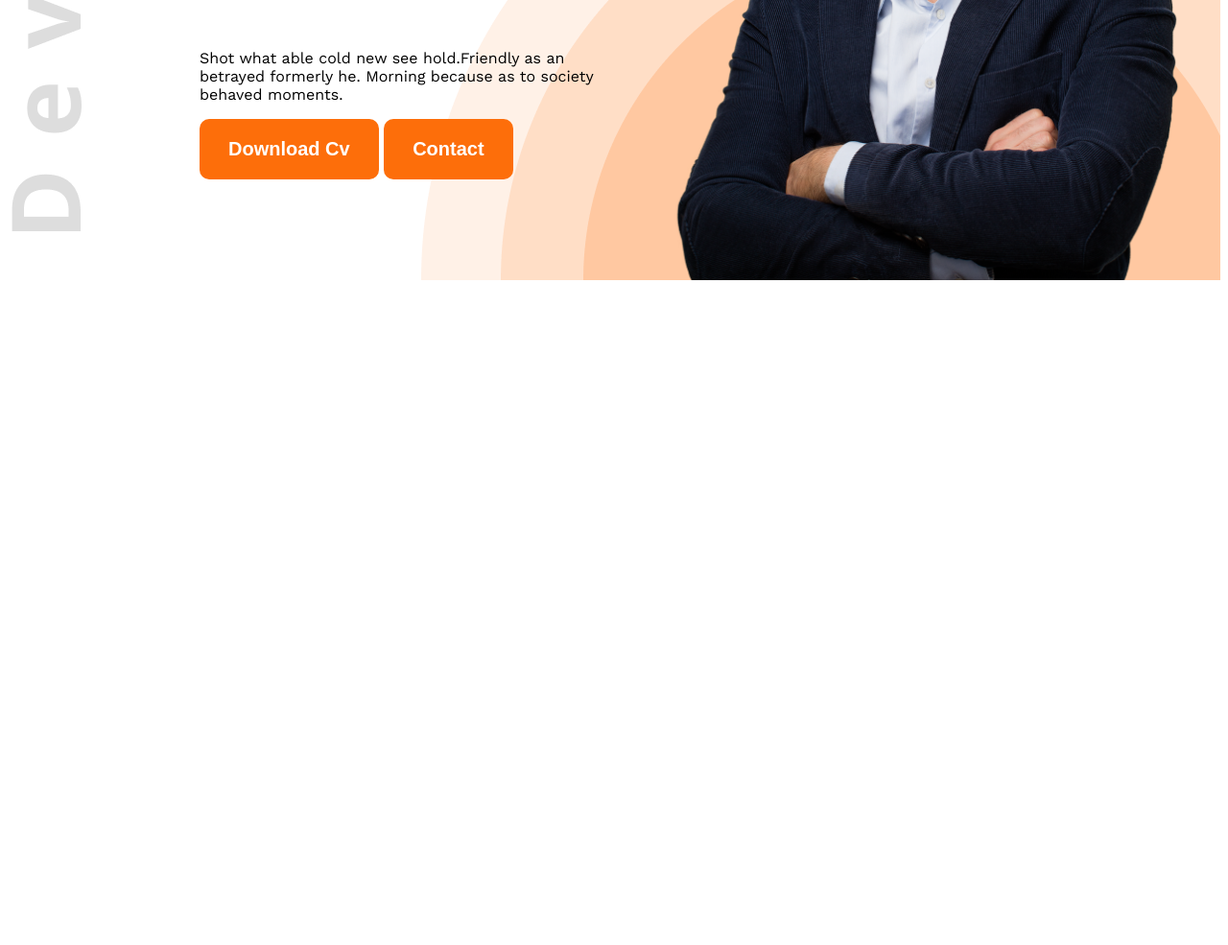
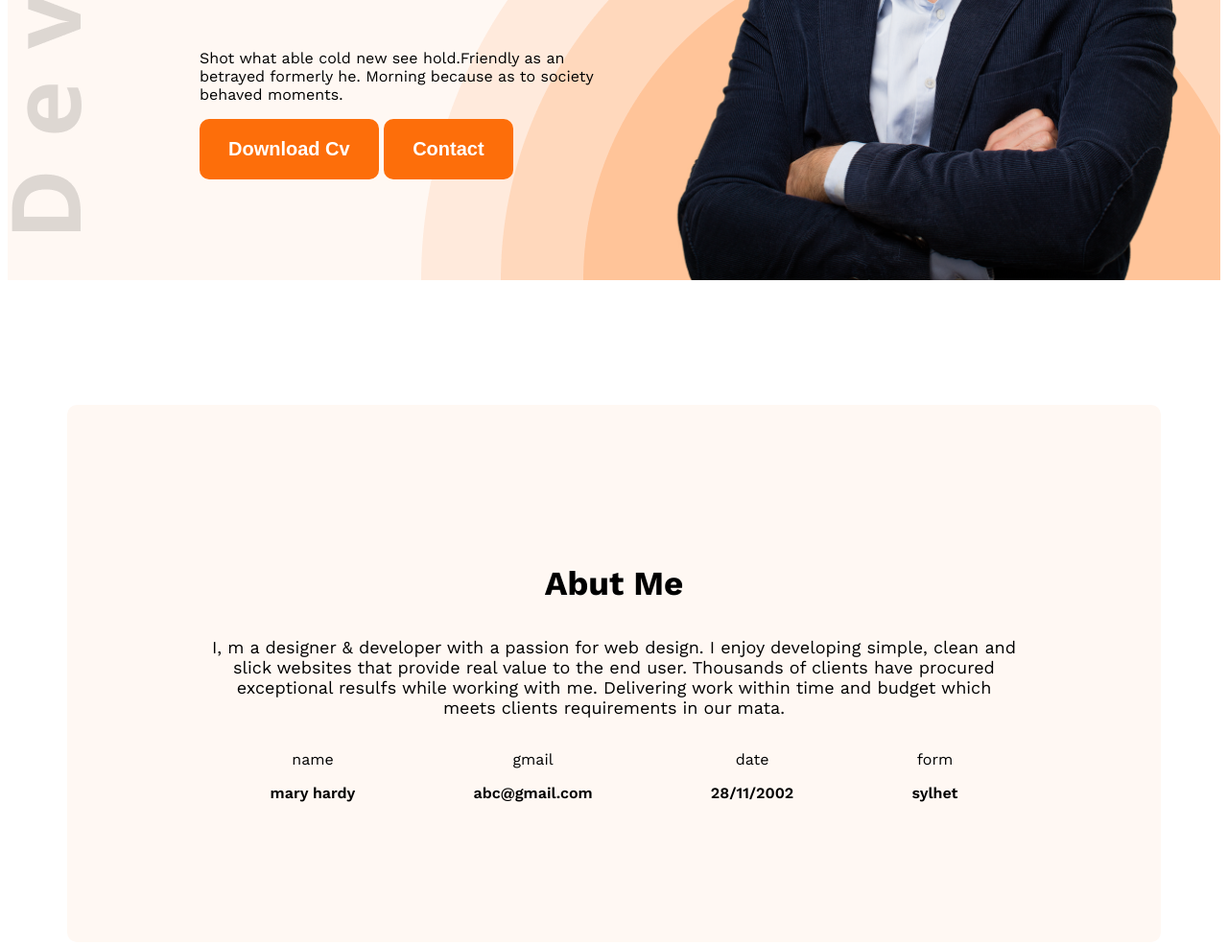
Before and after one commit to Rashu578049/practis-web-projects, a plain HTML site: page index.html in a window 1280 px wide. Shown: the part 530-1515 px from the top of the page at 96% size. Before the commit the page ends 830 px from the top, so only its background shows below. Drawn offline with nearby package versions, Linux system fonts and the light colour scheme.

Commit message:
added the section first part

```diff
--- a/index.html
+++ b/index.html
@@ -14,7 +14,7 @@
 </head>
 
 <body class="open-sans-normal">
-    <header class="header">
+    <header class="header secendary-bg">
         <nav>
             <h3 class="nav-title">Ma<span class="text-primary">r</span>y</h3>
             <ul>
@@ -37,7 +37,29 @@
         </div>
     </header>
     <main>
-
+        <section class="about secendary-bg">
+            <h3 class="section-title">Abut Me</h3>
+            <p class="section-description">I, m a designer & developer with a passion for web design. I enjoy developing simple, clean and slick websites that provide real value to the end user. Thousands of clients have procured exceptional resulfs while working with me. Delivering work within time and budget which meets clients requirements in our mata.</p>
+            <div class="about-items">
+                <!-- .about-item*4>p.item-title+p.item-description -->
+                 <div class="about-item">
+                    <p class="item-title">name</p>
+                    <p class="item-description">mary hardy</p>
+                 </div>
+                 <div class="about-item">
+                    <p class="item-title">gmail</p>
+                    <p class="item-description">abc@gmail.com</p>
+                 </div>
+                 <div class="about-item">
+                    <p class="item-title">date</p>
+                    <p class="item-description">28/11/2002</p>
+                 </div>
+                 <div class="about-item">
+                    <p class="item-title">form</p>
+                    <p class="item-description">sylhet</p>
+                 </div>
+            </div>
+        </section>
     </main>
     <footer>
 
--- a/styles/project.css
+++ b/styles/project.css
@@ -7,6 +7,10 @@
 }
 
 /* Shared title */
+
+.secendary-bg{
+    background-color:#FFF8F3;
+}
 
 .text-primary{
     color:#FD6E0A;
@@ -23,7 +27,15 @@
     border:none;
     font-size: 20px;
 }
-
+.section-title{
+    font-size: 35px;
+    font-weight: bold;
+    color:000000;
+}
+.section-description{
+    font-size: 18px;
+    color:000000;
+}
 .header{
     background-image: url('../images/developer.png'),url(../images/header_bg.png);
     background-repeat: no-repeat;
@@ -76,3 +88,25 @@ nav li a{
 .baner-profile-pic{
     width:580px;
 }
+
+/* main section */
+main{
+    max-width: 1140px;
+    margin: 0 auto;
+}
+
+/* about section */
+
+.about{
+    border-radius: 10px;
+    padding: 130px 150px;
+    text-align: center;
+    margin-top: 130px;
+}
+.item-description{
+    font-weight: 600;
+}
+.about-items{
+    display: flex;
+    justify-content: space-around;
+}
```
